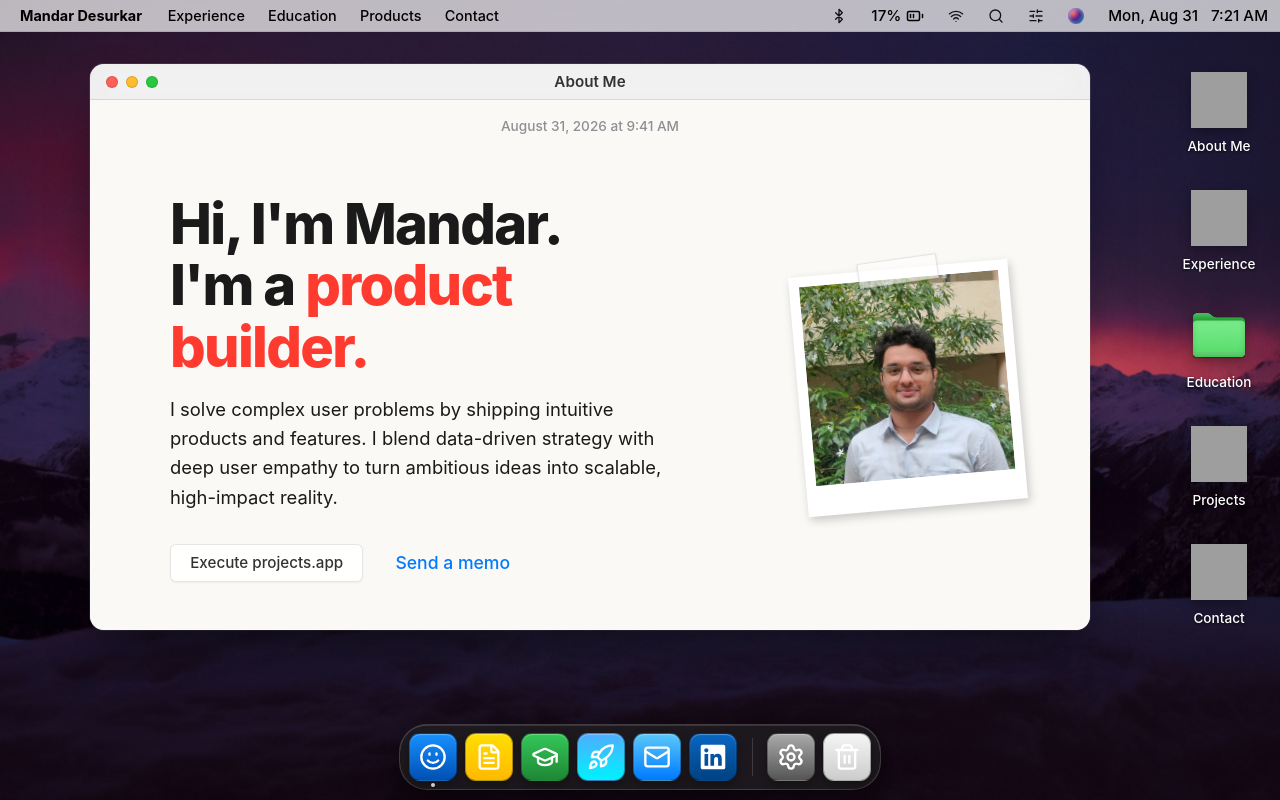
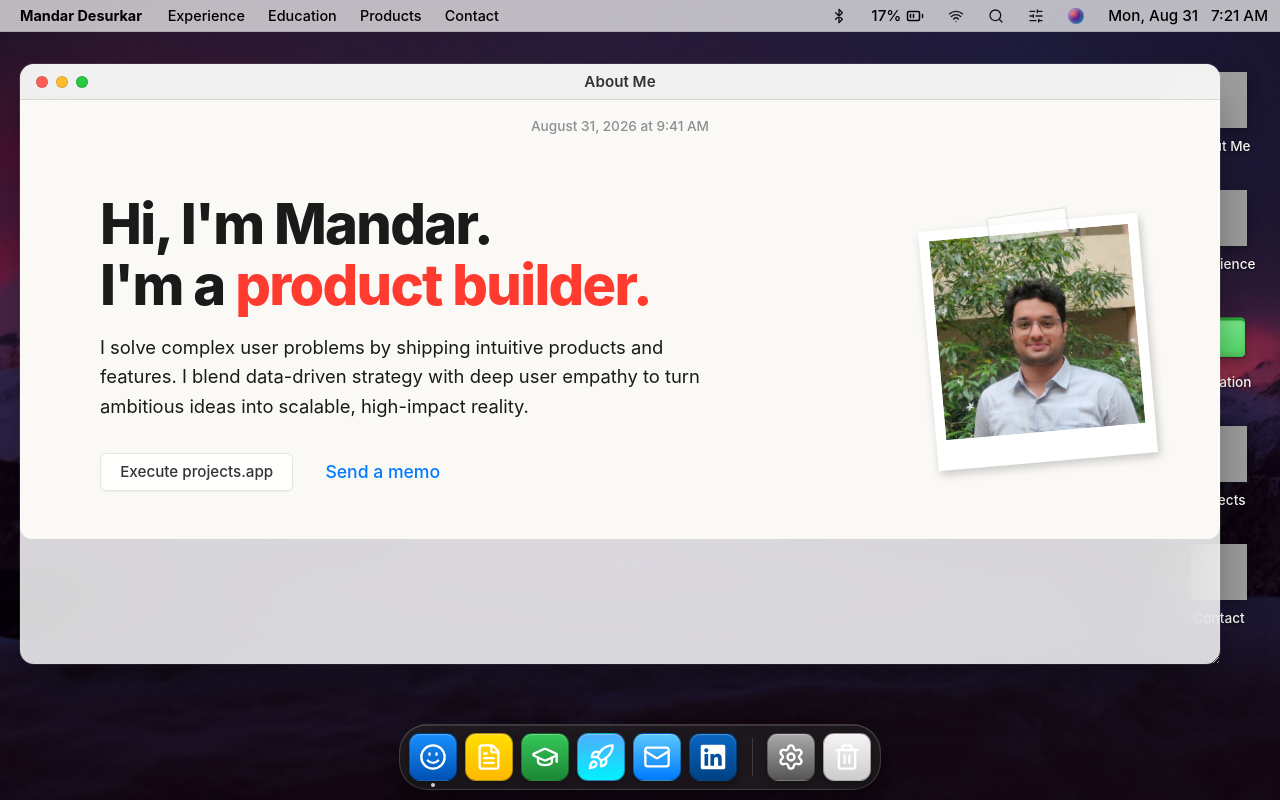
Before and after one commit to Mandar-Desurkar/Mandar-website, a Next.js app: page / in a window 1280 px wide. Built offline with nearby package versions, Linux system fonts and the light colour scheme; grey boxes are pictures that could not be loaded.

Commit message:
feat: add macos styled scrollbar and enable window resizing

```diff
--- a/src/app/globals.css
+++ b/src/app/globals.css
@@ -142,6 +142,27 @@ a {
   z-index: 10;
 }
 
+/* Custom Mac OS Scrollbar for the Window */
+.os-window::-webkit-scrollbar {
+  width: 14px;
+  background-color: transparent;
+}
+
+.os-window::-webkit-scrollbar-track {
+  background-color: transparent;
+}
+
+.os-window::-webkit-scrollbar-thumb {
+  background-color: rgba(0, 0, 0, 0.35);
+  border-radius: 10px;
+  border: 4px solid transparent;
+  background-clip: padding-box;
+}
+
+.os-window::-webkit-scrollbar-thumb:hover {
+  background-color: rgba(0, 0, 0, 0.55);
+}
+
 .absolute-window {
   position: absolute;
   top: 0;
@@ -153,10 +174,13 @@ a {
 @media (min-width: 768px) {
   .absolute-window {
     width: 80%;
-    max-width: 1000px; /* slightly wider max-width for modern desktop */
-    height: fit-content; /* shrink to fit the tab content */
-    max-height: 85vh; /* scroll if the tab is too long */
-    overflow-y: auto; /* enable scrolling if it hits max height */
+    max-width: 1200px;
+    height: 75vh; /* Fixed initial height to allow vertical resizing */
+    min-height: 300px;
+    min-width: 400px;
+    max-height: 90vh; /* Prevent resizing completely off screen */
+    overflow-y: auto;
+    resize: both; /* Allow Mac-like resizing from corners */
     /* Center it inside the safe area */
     top: 0;
     bottom: 0;
```
